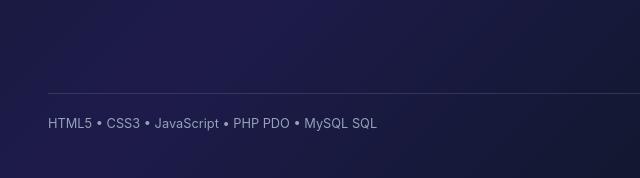
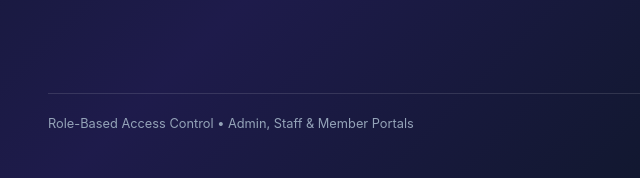
Before and after one commit to shabbirmai124/Gym_management_System, a website: page index.html in a window 1280 px wide. Shown: the part 619-797 px from the top of the page, 0-640 px from the left. Drawn offline with Linux system fonts and the light colour scheme; no server answers.

Commit message:
feat(docs): update system architecture description
Update the hero footer text to reflect the implementation of Role-Based Access Control and multi-portal support for Admins, Staff, and Members.

```diff
--- a/index.html
+++ b/index.html
@@ -45,7 +45,7 @@
         </div>
 
         <div class="hero-footer">
-          HTML5 • CSS3 • JavaScript • PHP PDO • MySQL SQL
+          Role-Based Access Control • Admin, Staff &amp; Member Portals
         </div>
       </div>
 
```
Also changed, not shown: docs/screenshots/01-login.png, docs/screenshots/02-signup.png, public/assets/aistudio/image_098f9864.png (added).
